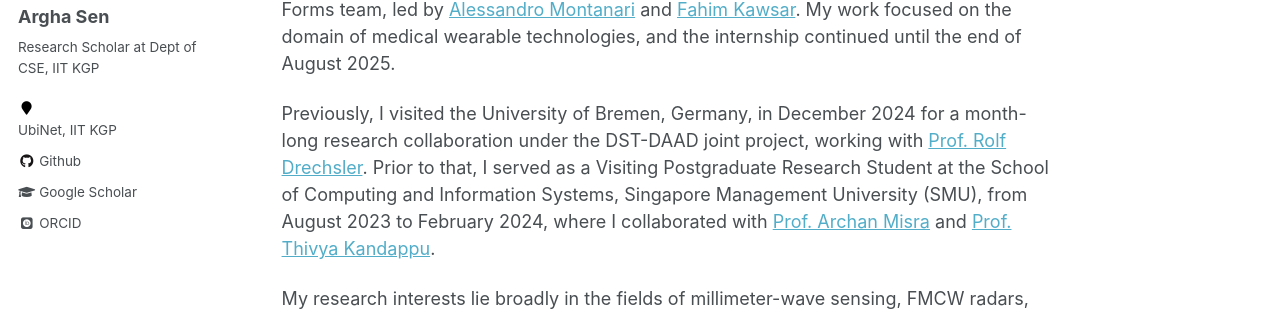
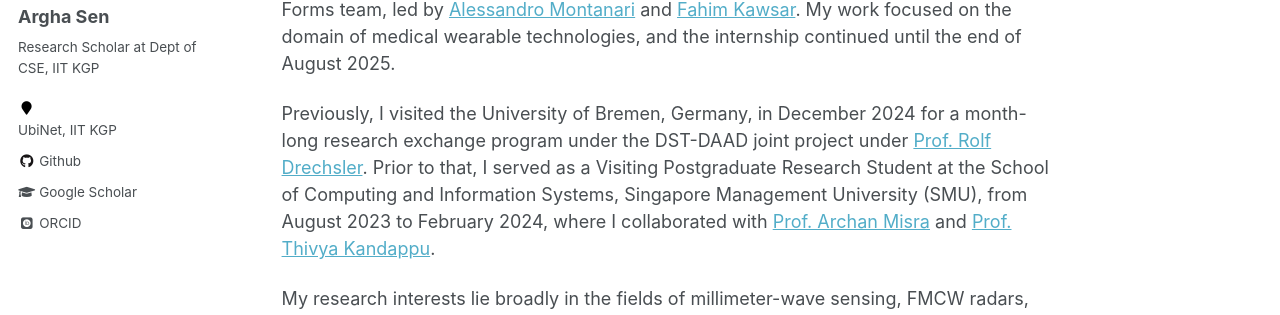
Before and after one commit to arghasen10/arghasen10.github.io, a Jekyll site: the page built from _pages/about.md, in a window 1280 px wide and 900 px high. Shown: the part 323-638 px from the top of the window. Built offline with Jekyll 4.4.1, drawn with Linux system fonts in a browser that asks for light colours; some web fonts are replaced.

Commit message:
updated about

```diff
--- a/_pages/about.md
+++ b/_pages/about.md
@@ -12,7 +12,7 @@
 
 This summer, I joined Nokia Bell Labs, Cambridge, UK, as a research intern in the Device Forms team, led by [Alessandro Montanari](https://alessandro-montanari.github.io/) and [Fahim Kawsar](https://www.fahim-kawsar.net/). My work focused on the domain of medical wearable technologies, and the internship continued until the end of August 2025.
 
-Previously, I visited the University of Bremen, Germany, in December 2024 for a month-long research collaboration under the DST-DAAD joint project, working with [Prof. Rolf Drechsler](https://www.rolfdrechsler.de/). Prior to that, I served as a Visiting Postgraduate Research Student at the School of Computing and Information Systems, Singapore Management University (SMU), from August 2023 to February 2024, where I collaborated with [Prof. Archan Misra](https://sites.google.com/view/archan-misra) and [Prof. Thivya Kandappu](https://faculty.smu.edu.sg/profile/thivya-kandappu-541).
+Previously, I visited the University of Bremen, Germany, in December 2024 for a month-long research exchange program under the DST-DAAD joint project under [Prof. Rolf Drechsler](https://www.rolfdrechsler.de/). Prior to that, I served as a Visiting Postgraduate Research Student at the School of Computing and Information Systems, Singapore Management University (SMU), from August 2023 to February 2024, where I collaborated with [Prof. Archan Misra](https://sites.google.com/view/archan-misra) and [Prof. Thivya Kandappu](https://faculty.smu.edu.sg/profile/thivya-kandappu-541).
 
 My research interests lie broadly in the fields of millimeter-wave sensing, FMCW radars, human-computer interaction (HCI), next-generation cellular networks, embedded systems, Internet of Things (IoT), and unmanned aerial vehicles (UAVs).
 
```
